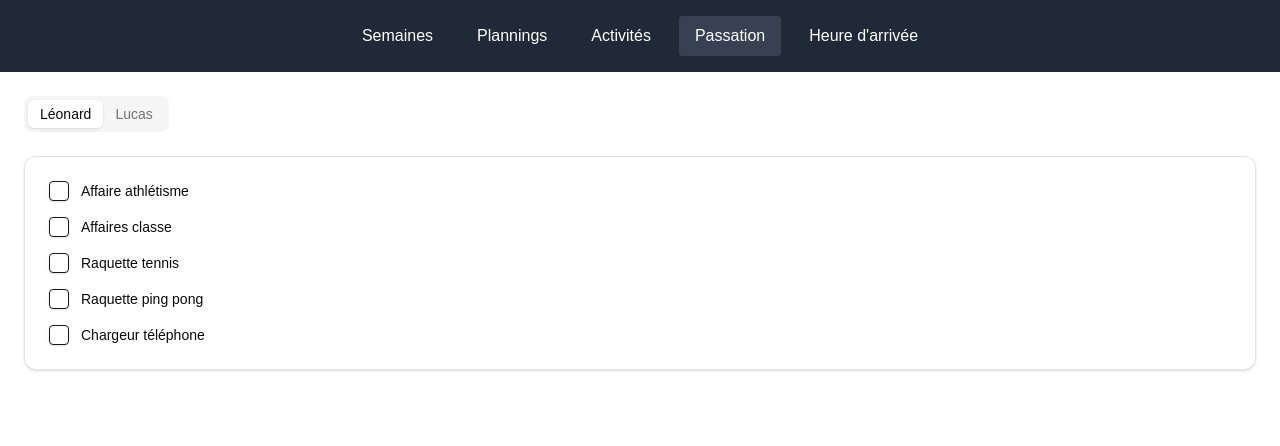
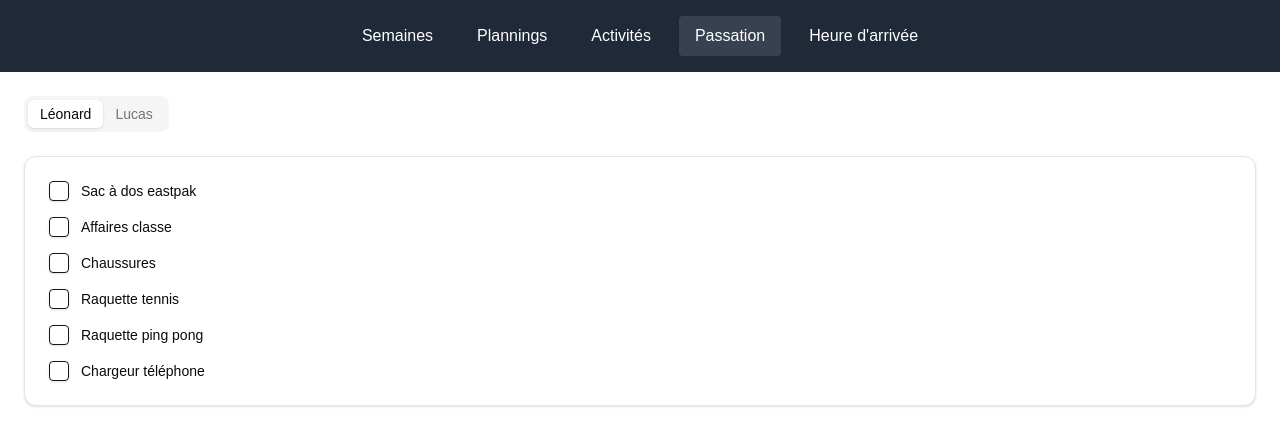
Before and after one commit to decuyperanthony/calendar-du-duck, a Next.js app: page /passation in a window 1280 px wide. Shown: the top 446 px of the page. Built offline with nearby package versions, Linux system fonts and the light colour scheme.

Commit message:
chore: update passation items

```diff
--- a/app/passation/page.tsx
+++ b/app/passation/page.tsx
@@ -6,8 +6,10 @@ const Page = () => {
   const t = useScoped18n("passation");
 
   const leonardItems = [
-    t("leonard.athletics-gear"),
+    // todo refactor into common
+    t("lucas.eastpak"),
     t("leonard.class-items"),
+    t("leonard.shoes"),
     t("leonard.tennis-racket"),
     t("leonard.pingpong-racket"),
     // todo refactor into common
@@ -15,9 +17,10 @@ const Page = () => {
   ];
 
   const lucasItems = [
+    t("lucas.eastpak"),
+    t("lucas.class-items"),
     t("lucas.football-gear"),
     t("lucas.phone-charger"),
-    t("lucas.class-items"),
     t("lucas.dance-shoes"),
   ];
 
--- a/translations/fr.json
+++ b/translations/fr.json
@@ -8,7 +8,7 @@
   },
   "passation": {
     "leonard": {
-      "athletics-gear": "Affaire athlétisme",
+      "shoes": "Chaussures",
       "class-items": "Affaires classe",
       "tennis-racket": "Raquette tennis",
       "pingpong-racket": "Raquette ping pong"
@@ -16,6 +16,7 @@
     "lucas": {
       "football-gear": "Affaire foot",
       "phone-charger": "Chargeur téléphone",
+      "eastpak": "Sac à dos eastpak",
       "class-items": "Affaire classe",
       "dance-shoes": "Chaussure danse"
     }
```
